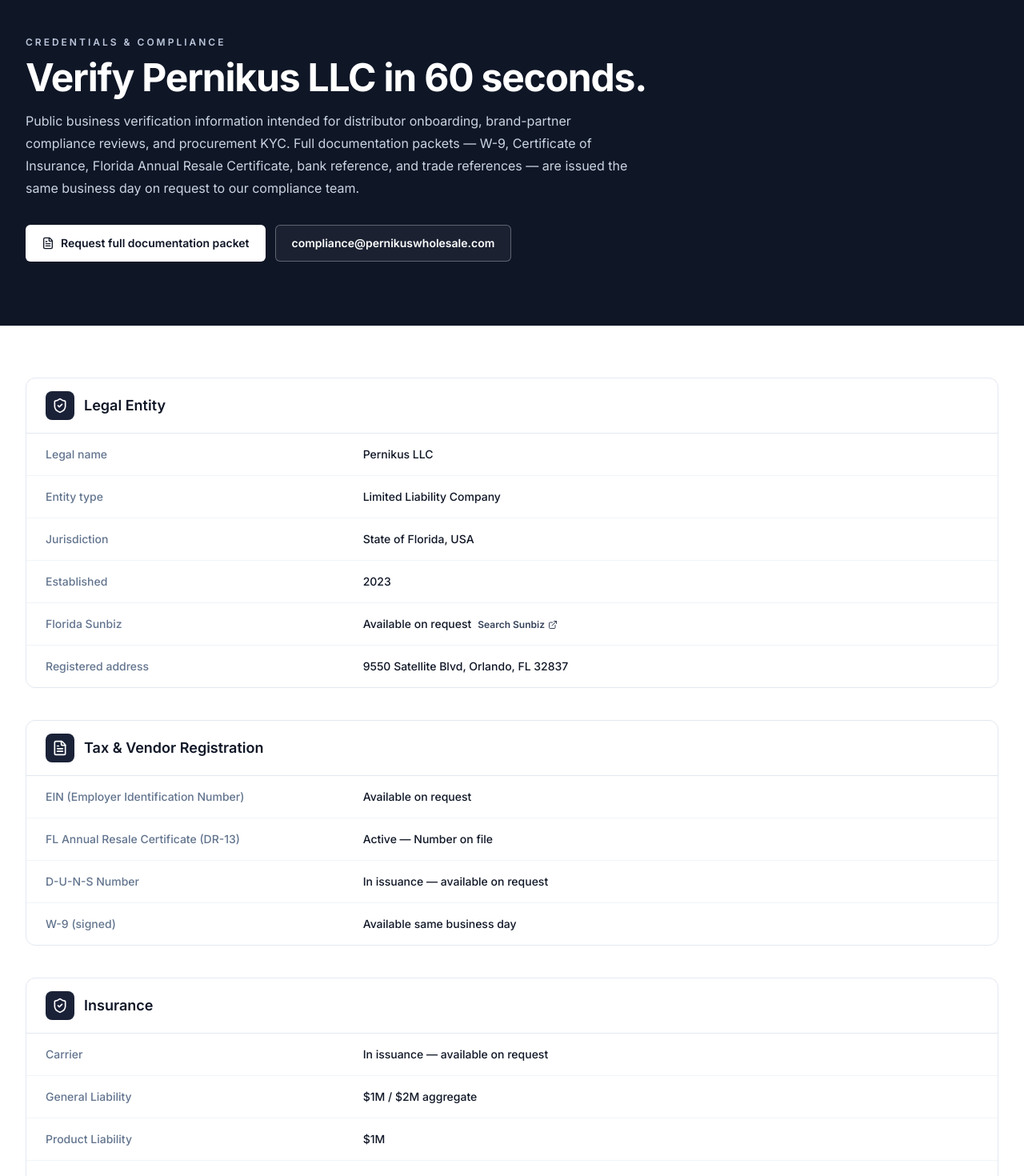
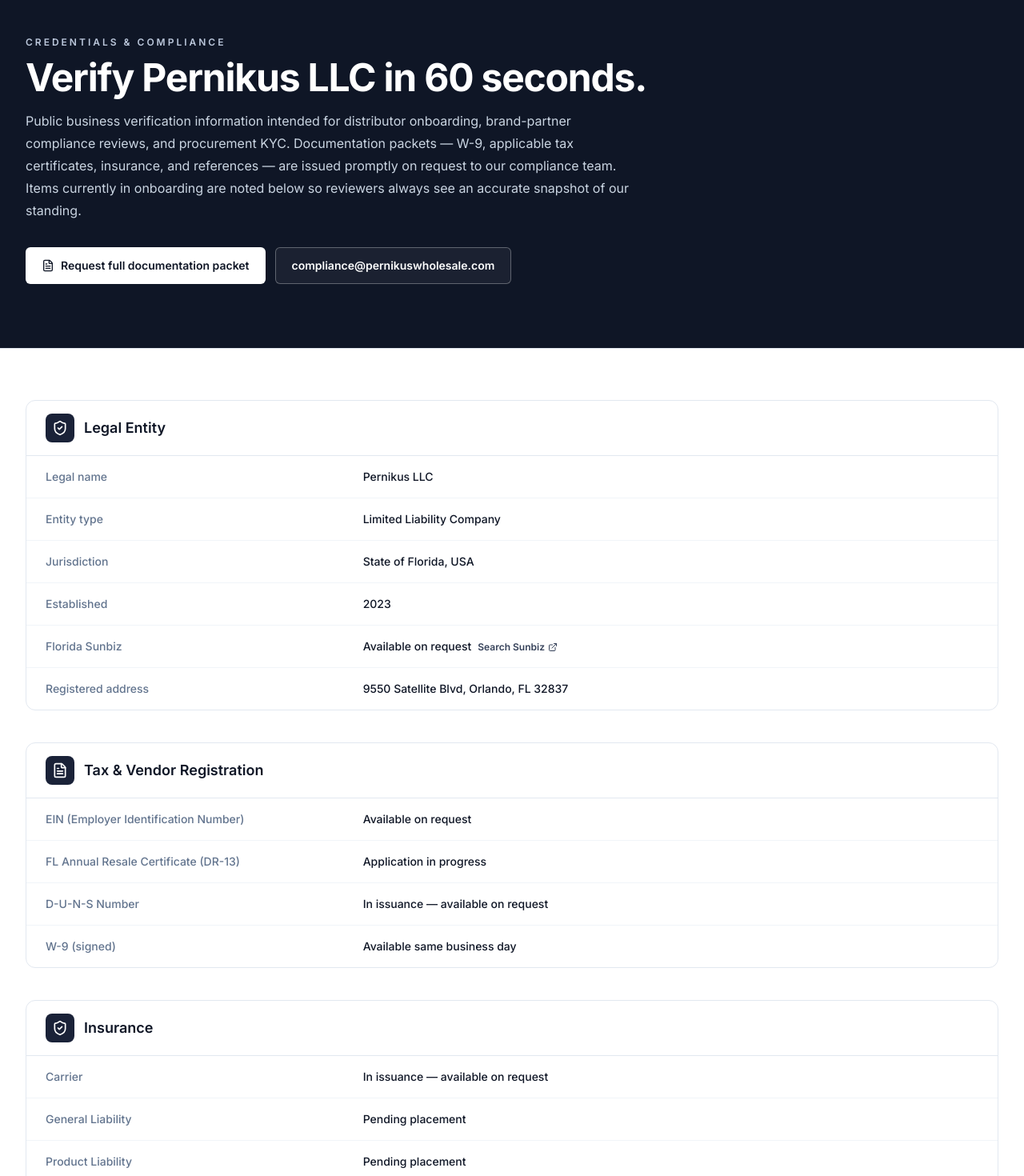
Before and after one commit to ricardosiberio/pernikus, a Next.js app: page /credentials in a window 1280 px wide. Shown: the part 100-1570 px from the top of the page at 80% size. Built offline with nearby package versions, Linux system fonts and the light colour scheme; no server answers.

Commit message:
Honest credentials: drop unsupported COI/Resale claims; show in-onboarding status

```diff
--- a/app/about/page.tsx
+++ b/app/about/page.tsx
@@ -48,10 +48,12 @@
               traceability our trade partners rely on.
             </p>
             <p>
-              We are an Employer Identification Number (EIN) verified U.S. business with
-              an active Florida Annual Resale Certificate for Sales Tax. W-9s, resale
-              certificates, certificates of liability insurance, and bank references are
-              available on request through our wholesale onboarding workflow.
+              We are an Employer Identification Number (EIN) verified U.S. business
+              registered in Florida. Tax certificates, liability insurance, and
+              D-U-N-S registration are managed through our compliance workflow.
+              W-9s and current standing on each item are issued on request through
+              our compliance team, with anything in onboarding clearly disclosed
+              on our public credentials page.
             </p>
           </div>
         </div>
@@ -78,7 +80,7 @@
             {[
               {
                 title: "Verified business standing",
-                body: "U.S. registered LLC in good standing, EIN on file, and an active Florida Annual Resale Certificate. Automated document-sharing for KYC and onboarding compliance \u2014 W-9, COI, and resale certificate packages issued the same business day.",
+                body: "U.S. registered Florida LLC in good standing with EIN on file and a W-9 ready to issue. Onboarding documents \u2014 tax certificates, insurance, and D-U-N-S \u2014 are tracked through our compliance workflow and current standing on each item is shared transparently on our credentials page.",
               },
               {
                 title: "Multi-channel sell-through",
@@ -94,7 +96,7 @@
               },
               {
                 title: "Tier-1 distributor ready",
-                body: "Onboarding paperwork formatted to the standards of national distributors, including W-9, COI, and references on request.",
+                body: "Onboarding paperwork formatted to the standards of national distributors. Documentation requests routed to a dedicated compliance contact and returned promptly with current standing on each item.",
               },
               {
                 title: "Long-term partnerships",
--- a/app/credentials/page.tsx
+++ b/app/credentials/page.tsx
@@ -39,10 +39,10 @@
           <p className="mt-4 max-w-3xl text-base leading-7 text-slate-300">
             Public business verification information intended for distributor
             onboarding, brand-partner compliance reviews, and procurement KYC.
-            Full documentation packets &mdash; W-9, Certificate of Insurance,
-            Florida Annual Resale Certificate, bank reference, and trade
-            references &mdash; are issued the same business day on request to
-            our compliance team.
+            Documentation packets &mdash; W-9, applicable tax certificates,
+            insurance, and references &mdash; are issued promptly on request to
+            our compliance team. Items currently in onboarding are noted below
+            so reviewers always see an accurate snapshot of our standing.
           </p>
           <div className="mt-8 flex flex-wrap gap-3">
             <a
@@ -123,17 +123,25 @@
             },
             {
               label: "General Liability",
-              value: C.insurance.generalLiability,
+              value:
+                C.insurance.insurer && C.insurance.generalLiability
+                  ? C.insurance.generalLiability
+                  : "Pending placement",
             },
             {
               label: "Product Liability",
-              value: C.insurance.productLiability,
+              value:
+                C.insurance.insurer && C.insurance.productLiability
+                  ? C.insurance.productLiability
+                  : "Pending placement",
             },
             {
               label: "Certificate of Insurance",
-              value: C.insurance.coiOnRequest
-                ? "Available on request, addressed to your specific certificate holder"
-                : "On file",
+              value: C.insurance.insurer
+                ? C.insurance.coiOnRequest
+                  ? "Available on request, addressed to your specific certificate holder"
+                  : "On file"
+                : "Available once policy is active",
             },
           ]}
         />
--- a/app/wholesale/page.tsx
+++ b/app/wholesale/page.tsx
@@ -95,8 +95,8 @@
             />
             <ValueCard
               icon={<Building2 className="h-6 w-6" />}
-              title="U.S. registered, fully documented"
-              body="Florida LLC in good standing. EIN, FL Annual Resale Certificate, W-9, and Certificate of Insurance available on request. D-U-N-S available for vendor onboarding."
+              title="U.S. registered & onboarding-ready"
+              body="Florida LLC in good standing, EIN-verified, with a W-9 ready to issue. Florida Annual Resale Certificate, Certificate of Insurance, and D-U-N-S registration are in onboarding and can be confirmed directly with our compliance team."
             />
             <ValueCard
               icon={<Handshake className="h-6 w-6" />}
@@ -111,7 +111,7 @@
             <ValueCard
               icon={<FileText className="h-6 w-6" />}
               title="Clean paperwork"
-              body="W-9, COI, resale certificate, banking and trade references, and signed reseller agreements turned around quickly. We are easy to onboard."
+              body="W-9, banking and trade references, and signed reseller agreements turned around quickly. Tax certificates and insurance documents shared as soon as they are placed. We are easy to onboard."
             />
             <ValueCard
               icon={<CheckCircle2 className="h-6 w-6" />}
--- a/lib/utils.ts
+++ b/lib/utils.ts
@@ -34,13 +34,13 @@
     establishedYear: 2023,
     einLast4: "" as string, // e.g. "1234" once issued; empty = "Available on request"
     sunbizDocumentNumber: "" as string, // FL Sunbiz filing number, e.g. L23000XXXXXX
-    flResaleCertificate: "active" as "active" | "in-progress" | "",
+    flResaleCertificate: "in-progress" as "active" | "in-progress" | "",
     dunsNumber: "" as string, // 9-digit, format with dashes when set: "123-456-789"
     amazonStorefrontUrl: "" as string, // full URL to Amazon storefront
     insurance: {
-      insurer: "" as string, // e.g. "Hiscox" or "Next Insurance"
-      generalLiability: "$1M / $2M aggregate",
-      productLiability: "$1M",
+      insurer: "" as string, // e.g. "Hiscox" or "Next Insurance" — empty hides specific coverage amounts
+      generalLiability: "" as string, // e.g. "$1M / $2M aggregate"
+      productLiability: "" as string, // e.g. "$1M"
       coiOnRequest: true,
     },
     bankReferenceOnRequest: true,
```
